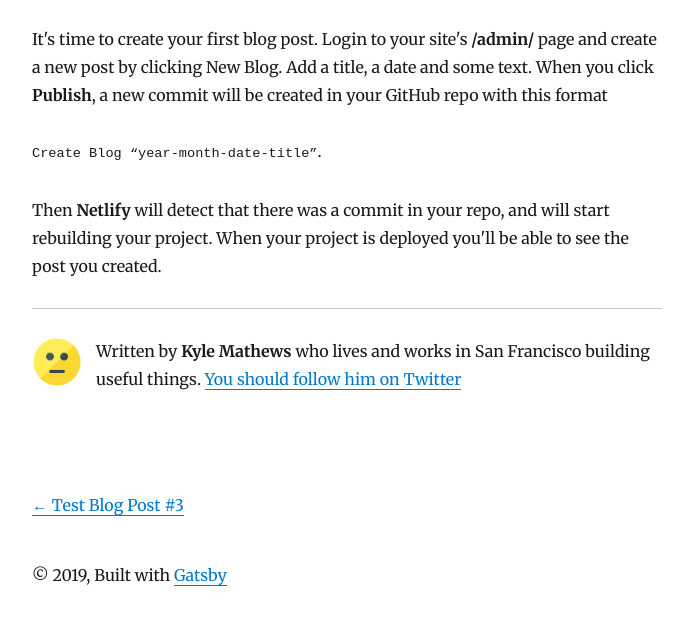
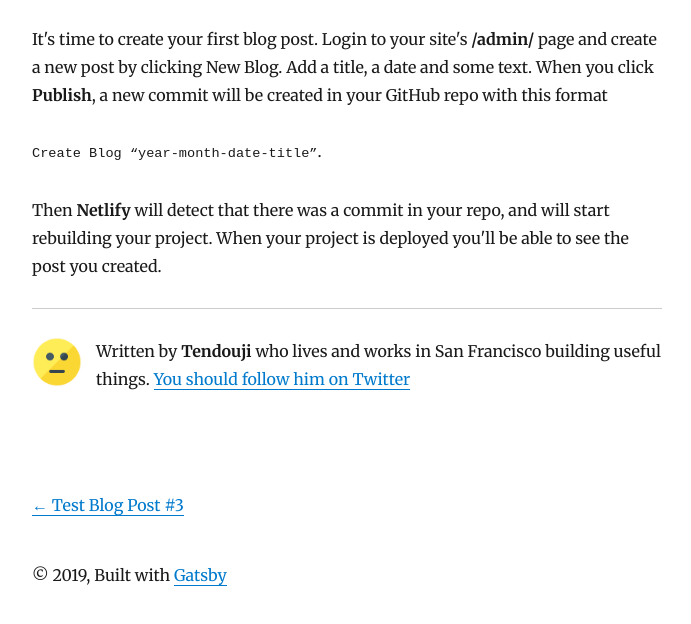
Before and after one commit to tendouji-work/netlify-gatsby-01, a Gatsby site: page /2019-10-31-test-blog-post-2/ in a window 1280 px wide. Shown: the part 170-794 px from the top of the page, without its empty margins (293-984 px from the left). Built offline with nearby package versions, Linux system fonts and the light colour scheme; Gatsby itself is replaced by a stand-in of ours; some packages are replaced by stand-ins of ours.

Commit message:
change admin data

```diff
--- a/gatsby-config.js
+++ b/gatsby-config.js
@@ -1,11 +1,11 @@
 module.exports = {
     siteMetadata: {
         title: `Gatsby Starter Blog`,
-        author: `Kyle Mathews`,
+        author: `Tendouji`,
         description: `A starter blog demonstrating what Gatsby can do.`,
         siteUrl: `https://gatsby-starter-blog-demo.netlify.com/`,
         social: {
-            twitter: `kylemathews`,
+            twitter: `tendouji`,
         },
     },
     plugins: [
--- a/src/components/bio.js
+++ b/src/components/bio.js
@@ -34,8 +34,6 @@ const Bio = () => {
 
   const { author, social } = data.site.siteMetadata
 
-    console.log('>>>', data)
-
   return (
     <div
       style={{
```
